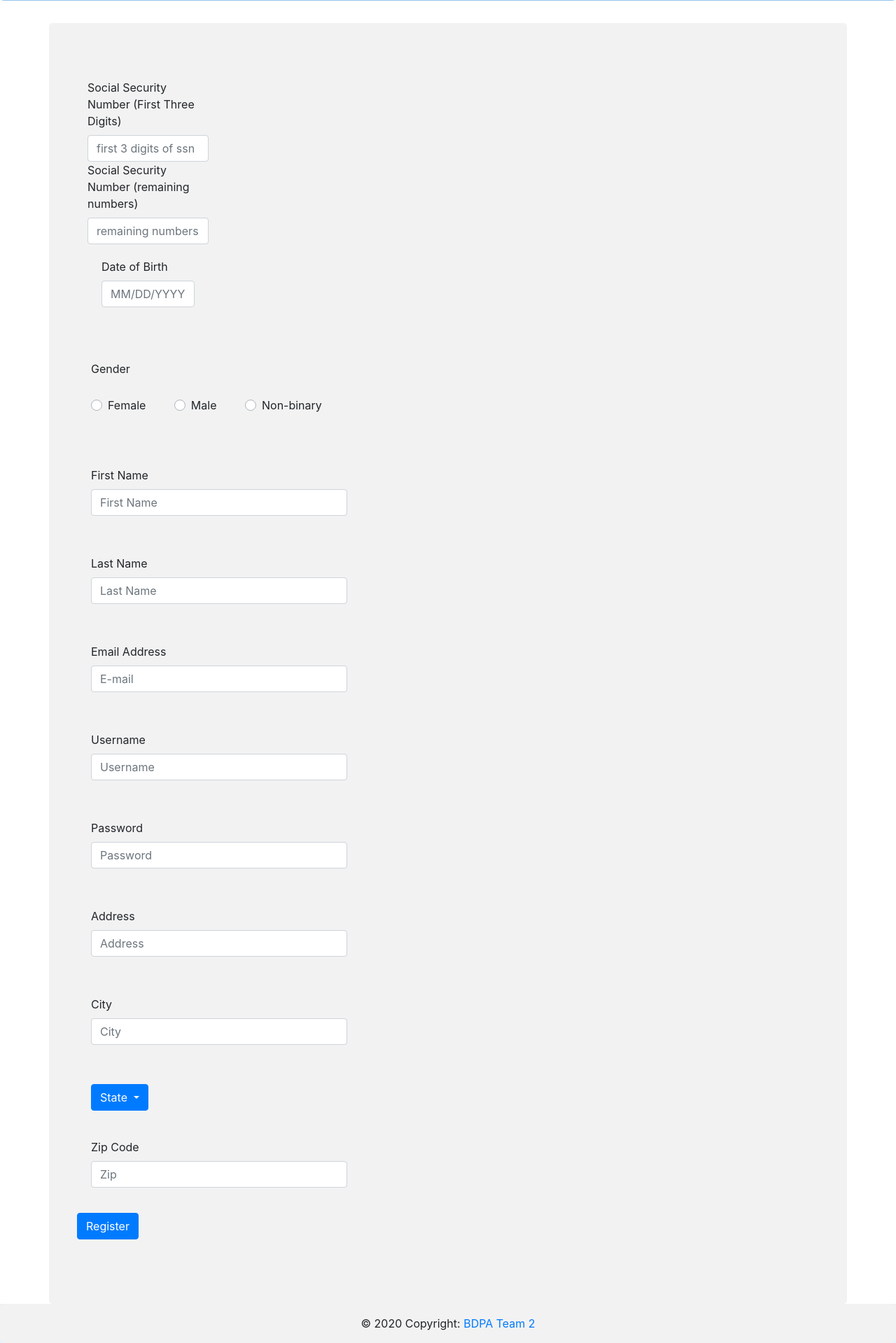
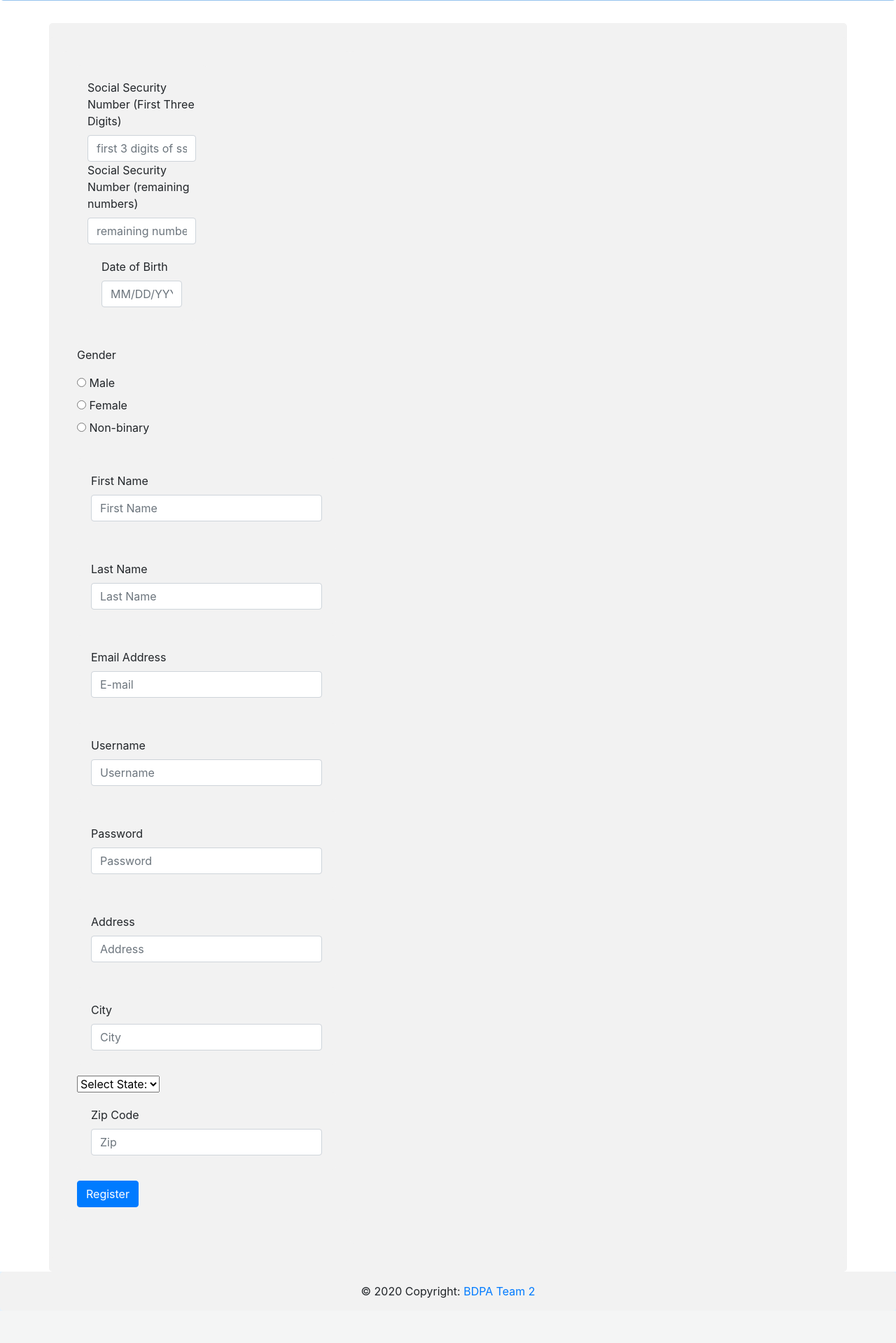
Before and after one commit to ryanlmcbride/unemployment, a PHP site: page /register.php in a window 1280 px wide. Shown: the part 360-2279 px from the top of the page at 70% size. After the commit the page ends 2233 px from the top, so only its background shows below. Run offline with PHP 8.4, Linux system fonts and the light colour scheme.

Commit message:
completed, has an error doe :(

```diff
--- a/processRegister.php
+++ b/processRegister.php
@@ -1,5 +1,5 @@
 <?php
-  require("db.php");
+  include("db.php");
   if(isset($_POST['submit']))
   {
     $SSN = trim($_POST['soc_sec_id']);
@@ -26,22 +26,22 @@
 
     if(empty($fname)||empty($lname)||empty($email)||empty($SSN)||empty($uname)||empty($pword)||empty($address)||empty($city||empty($stateid)||empty($zip)||empty($DOB)))
     {
-      echo "<html><strong style='color: red;'>All fields are required</strong></html>";
+      echo "<html><br><strong style='color: red;'>All fields are required</strong><br></html>";
     }
 
     if(!is_numeric($SSN) || strlen($SSN) != 9)
     {
-      echo "<html><strong style='color: red;'>Invalid SSN</strong></html>";
+      echo "<html><br><strong style='color: red;'>Invalid SSN</strong><br></html>";
     }
 
     if(strlen($pword) <= 8)
     {
-      echo "<html><strong style='color: red;'>Your password should be at least 8 characters long</strong></html>";
+      echo "<html><br><strong style='color: red;'>Your password should be at least 8 characters long</strong><br></html>";
     }
 
     if(!preg_match('/[A-Za-z]/', $pword) && !preg_match('/[0-9]/', $pword))
     {
-      echo "<html><strong style='color: red;'>Your password must have letters AND numbers</strong></html>";
+      echo "<html><br><strong style='color: red;'>Your password must have letters AND numbers</strong><br></html>";
     }
 
     //checks which state option was selected
@@ -51,11 +51,11 @@
     }
     if($_POST['state'] == "MD")
     {
-      echo "<html><strong style='color: red;'>You are ineligible for DC unemployment</strong></html>";
+      echo "<html><br><strong style='color: red;'>You are ineligible for DC unemployment</strong><br></html>";
     }
     if($_POST['state'] == "VA")
     {
-      echo "<html><strong style='color: red;'>You are ineligible for DC unemployment</strong></html>";
+      echo "<html><br><strong style='color: red;'>You are ineligible for DC unemployment</strong><br></html>";
     }
 
     //checks which gender option was selected
@@ -75,7 +75,7 @@
     //check SSN
     if(in_array($SSN, $notIssuedFull))
     {
-      echo "<html><strong style='color: red;'>Invalid SSN</strong></html>";
+      echo "<html><br><strong style='color: red;'>Invalid SSN</strong><br></html>";
     }
     else{
       $query = "INSERT into applicants soc_sec_id, first_name, last_name, email, username, dob, address, city, state_id, zipcode, gender
@@ -83,10 +83,12 @@
 
       $results = mysqli_query($conn, $query);
 
+      /*
       if(mysqli_num_rows($results) == 0)
       {
         echo "Invalid D.C. SSN";
       }
+      */
     }
   }
 ?>
--- a/register.php
+++ b/register.php
@@ -40,21 +40,15 @@ require("processRegister.php");
             <input type="text" class="form-control" placeholder="MM/DD/YYYY" name="dob">
           </div>
         </div>
-        <div class="form-group">
-          <label for="gender">Gender</label><br>
-          <div class="custom-control custom-radio custom-control-inline">
-          <input type="radio" class="custom-control-input" id="customRadio" name="gender" value="female">
-          <label class="custom-control-label" for="female">Female</label>
-        </div>
-        <div class="custom-control custom-radio custom-control-inline">
-          <input type="radio" class="custom-control-input" id="customRadio2" name="gender" value="male">
-          <label class="custom-control-label" for="male">Male</label>
-        </div>
-        <div class="custom-control custom-radio custom-control-inline">
-          <input type="radio" class="custom-control-input" id="customRadio2" name="gender" value="nbinary">
-          <label class="custom-control-label" for="nbinary">Non-binary</label>
-        </div>
-        </div>
+
+        <p>Gender</p>
+        <input type="radio" id="male" name="gender" value="male">
+        <label for="male">Male</label><br>
+        <input type="radio" id="female" name="gender" value="female">
+        <label for="female">Female</label><br>
+        <input type="radio" id="nbinary" name="gender" value="nbinary">
+        <label for="other">Non-binary</label><br><br>
+
         <div class="form-group">
           <label for="first_name"> First Name </label>
           <input type="text" class="form-control" placeholder="First Name" name="first_name">
@@ -83,15 +77,14 @@ require("processRegister.php");
           <label for="city"> City </label>
           <input type="text" class="form-control" placeholder="City" name="city">
         </div>
-        <div class="dropdown">
-          <button type="button" class="btn btn-primary dropdown-toggle" data-toggle="dropdown" name="state_id">
-            State </button>
-            <div class="dropdown-menu">
-              <a class="dropdown-item" name="state" value="DC">DC</a>
-              <a class="dropdown-item" name="state" value="MD">MD</a>
-              <a class="dropdown-item" name="state" value="VA">VA</a>
-            </div>
-        </div>
+
+        <select name="state">
+          <option value="">Select State:</option>
+          <option value="DC">DC</option>
+          <option value="MD">MD</option>
+          <option value="VA">VA</option>
+        </select>
+
         <div class="form-group">
           <label for="zipcode">Zip Code</label>
           <input type="text" class="form-control" placeholder="Zip" name="zipcode">
```
